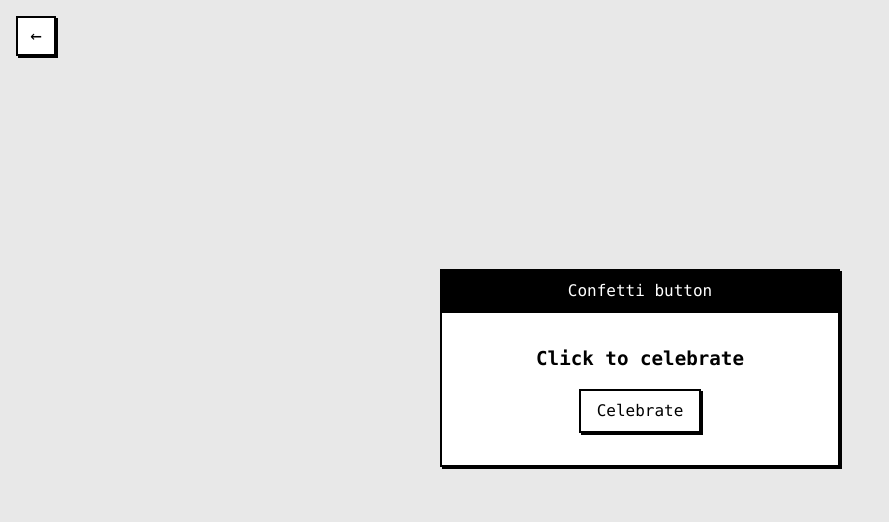
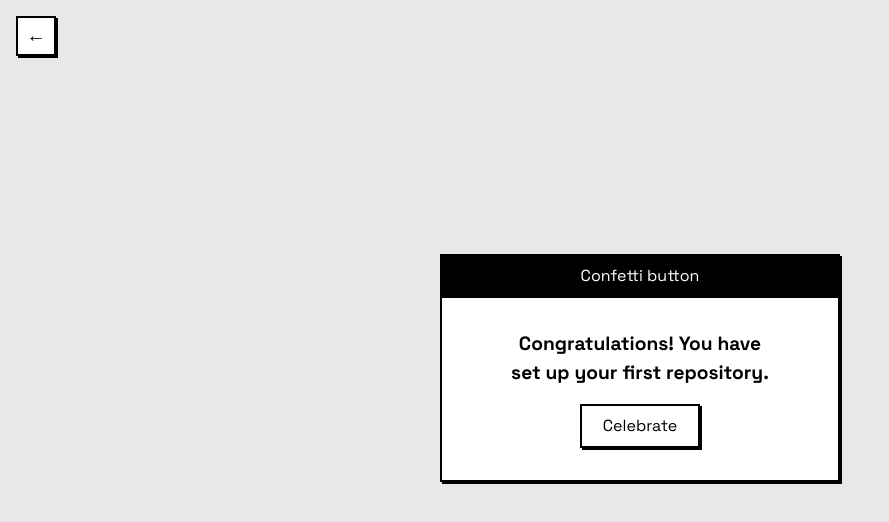
Before and after one commit to MD412/marc-prototype-home, a Next.js app: page /prototypes/confetti-button in a window 1280 px wide. Shown: the top 522 px of the page, without its empty margins (0-889 px from the left). Built offline with nearby package versions, Linux system fonts and the light colour scheme.

Commit message:
adjustments

```diff
--- a/app/prototypes/confetti-button/page.tsx
+++ b/app/prototypes/confetti-button/page.tsx
@@ -13,9 +13,9 @@ export default function ConfettiButtonPrototype() {
 
     confetti({
       particleCount: 100,
-      spread: 70,
+      spread: 100,
       origin: { y: 0.6 },
-      colors: ['#FF0000', '#0000FF', '#FFFF00'], // Red, blue, yellow
+      colors: ['#FF69B4', '#00FFFF', '#9932CC'], // Pink, bright aqua, purple
       shapes: ['square'], // Keep the square particles for the pixel look
     });
 
@@ -33,7 +33,7 @@ export default function ConfettiButtonPrototype() {
           Confetti button
         </div>
         <div className={styles.windowContent}>
-          <h1 className={styles.title}>Click to celebrate</h1>
+          <h1 className={styles.title}>Congratulations! You have set up your first repository.</h1>
           <button
             className={`${styles.confettiButton} ${isAnimating ? styles.animate : ''}`}
             onClick={triggerConfetti}
--- a/app/prototypes/confetti-button/styles.module.css
+++ b/app/prototypes/confetti-button/styles.module.css
@@ -1,3 +1,5 @@
+@import url('https://fonts.googleapis.com/css2?family=Space+Grotesk:wght@400;500;700&display=swap');
+
 .container {
   min-height: 100vh;
   display: flex;
@@ -5,7 +7,7 @@
   align-items: center;
   justify-content: center;
   background-color: #e8e8e8;
-  font-family: "Monaco", "Courier", monospace;
+  font-family: "Space Grotesk", sans-serif;
   position: relative;
 }
 
@@ -96,18 +98,10 @@
   min-width: 120px;
   text-align: center;
 }
-
+.confettiButton:hover {
+  background-color: #e9e9e9;
+}
 .confettiButton:active {
   transform: translate(2px, 2px);
   box-shadow: none;
 }
-
-.animate {
-  animation: pop 0.3s ease;
-}
-
-@keyframes pop {
-  0% { transform: translate(2px, 2px); box-shadow: none; }
-  50% { transform: translate(0, 0); box-shadow: 2px 2px 0 black; }
-  100% { transform: translate(2px, 2px); box-shadow: none; }
-}
```
